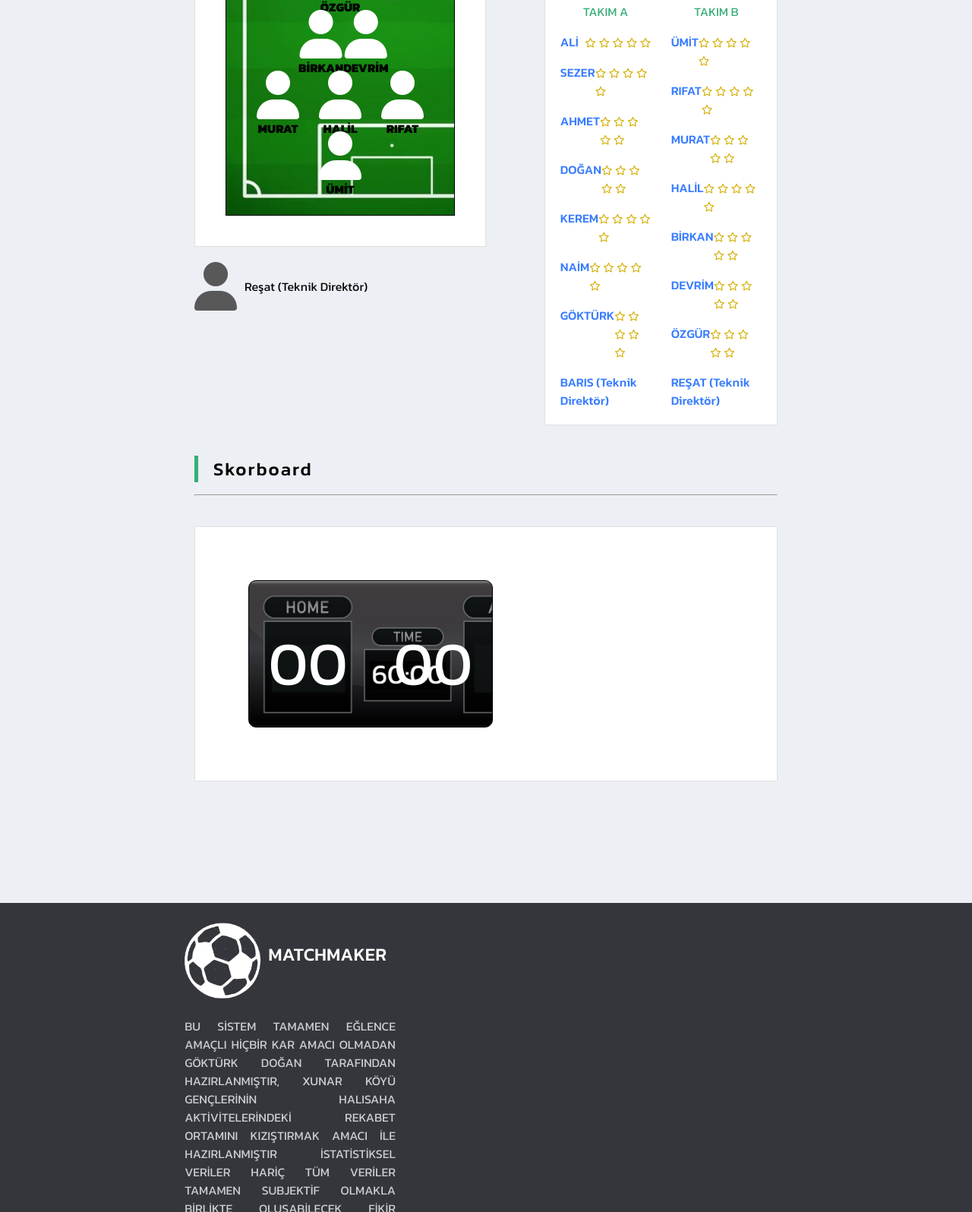
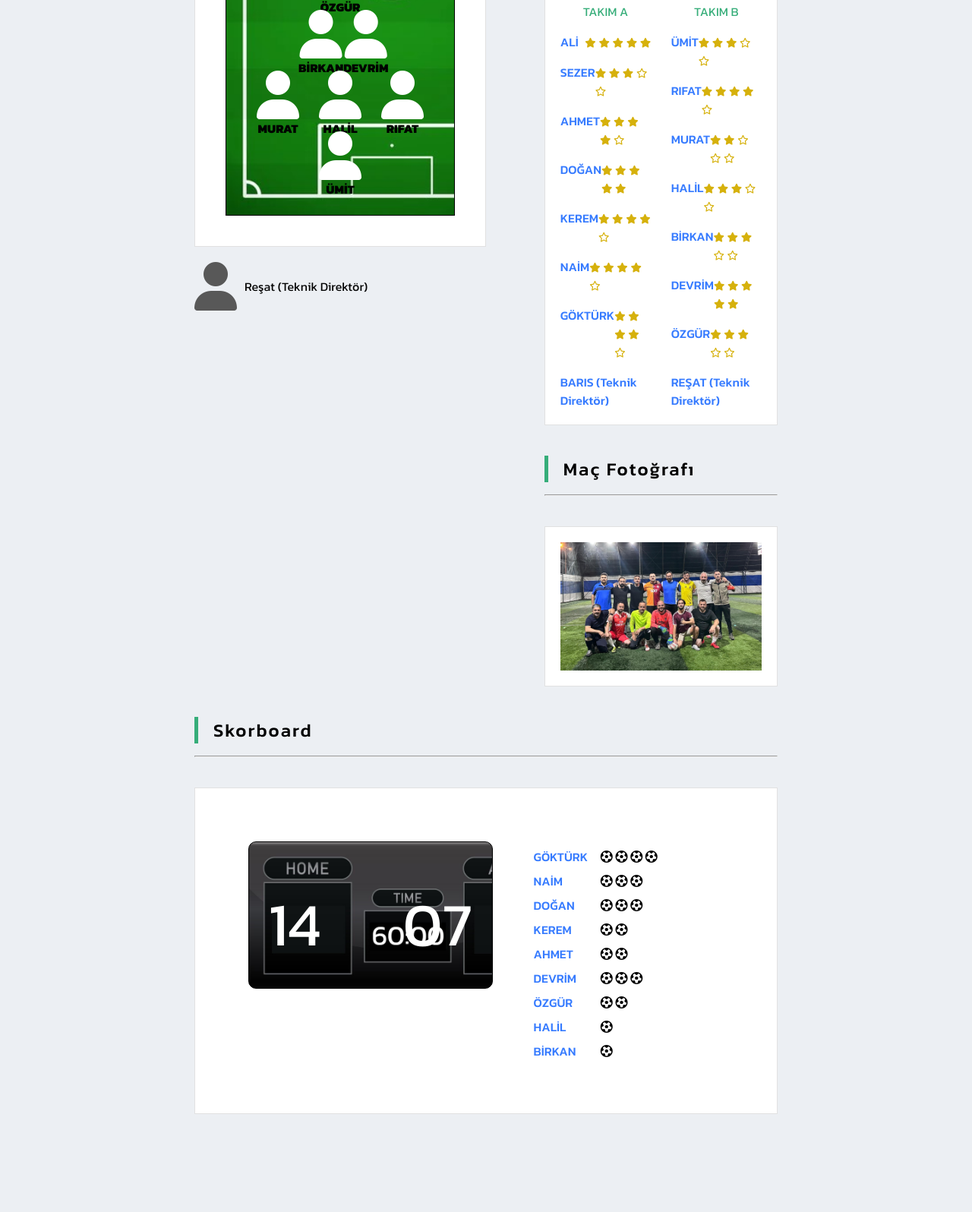
Before and after one commit to gokturkdogan/xunar-sports, a plain HTML site: page detailPages/matches/5Temmuz.html in a window 1280 px wide. Shown: the part 776-2372 px from the top of the page at 76% size. Drawn offline with Linux system fonts and the light colour scheme; a web font is replaced by a local one.

Commit message:
match details added

```diff
--- a/assets/css/matchDetail.css
+++ b/assets/css/matchDetail.css
@@ -350,3 +350,7 @@ hr {
 .matchDetail__coach i{
     margin-right: 10px;
 }
+
+.matchDetail__photo {
+    max-width: 100%;
+}
--- a/assets/css/players.css
+++ b/assets/css/players.css
@@ -277,3 +277,8 @@ hr {
         margin: 0;
     }
 }
+
+.-coach {
+    justify-content: flex-end;
+    margin: 0;
+}
--- a/detailPages/matches/5Temmuz.html
+++ b/detailPages/matches/5Temmuz.html
@@ -152,19 +152,19 @@
                             <div class="matchDetail__squadContentTeamItem">
                                 <a href="">ALİ</a>
                                 <span class="matchDetail__squadPoint">
-                                    <i class="fa-regular fa-star"></i>
-                                    <i class="fa-regular fa-star"></i>
-                                    <i class="fa-regular fa-star"></i>
-                                    <i class="fa-regular fa-star"></i>
-                                    <i class="fa-regular fa-star"></i>
+                                    <i class="fa-solid fa-star"></i>
+                                    <i class="fa-solid fa-star"></i>
+                                    <i class="fa-solid fa-star"></i>
+                                    <i class="fa-solid fa-star"></i>
+                                    <i class="fa-solid fa-star"></i>
                                 </span>
                             </div>
                             <div class="matchDetail__squadContentTeamItem">
                                 <a href="">SEZER</a>
                                 <span class="matchDetail__squadPoint">
-                                    <i class="fa-regular fa-star"></i>
-                                    <i class="fa-regular fa-star"></i>
-                                    <i class="fa-regular fa-star"></i>
+                                    <i class="fa-solid fa-star"></i>
+                                    <i class="fa-solid fa-star"></i>
+                                    <i class="fa-solid fa-star"></i>
                                     <i class="fa-regular fa-star"></i>
                                     <i class="fa-regular fa-star"></i>
                                 </span>
@@ -172,50 +172,50 @@
                             <div class="matchDetail__squadContentTeamItem">
                                 <a href="">AHMET</a>
                                 <span class="matchDetail__squadPoint">
-                                    <i class="fa-regular fa-star"></i>
-                                    <i class="fa-regular fa-star"></i>
-                                    <i class="fa-regular fa-star"></i>
-                                    <i class="fa-regular fa-star"></i>
+                                    <i class="fa-solid fa-star"></i>
+                                    <i class="fa-solid fa-star"></i>
+                                    <i class="fa-solid fa-star"></i>
+                                    <i class="fa-solid fa-star"></i>
                                     <i class="fa-regular fa-star"></i>
                                 </span>
                             </div>
                             <div class="matchDetail__squadContentTeamItem">
                                 <a href="">DOĞAN</a>
                                 <span class="matchDetail__squadPoint">
-                                    <i class="fa-regular fa-star"></i>
-                                    <i class="fa-regular fa-star"></i>
-                                    <i class="fa-regular fa-star"></i>
-                                    <i class="fa-regular fa-star"></i>
-                                    <i class="fa-regular fa-star"></i>
+                                    <i class="fa-solid fa-star"></i>
+                                    <i class="fa-solid fa-star"></i>
+                                    <i class="fa-solid fa-star"></i>
+                                    <i class="fa-solid fa-star"></i>
+                                    <i class="fa-solid fa-star"></i>
                                 </span>
                             </div>
                             <div class="matchDetail__squadContentTeamItem">
                                 <a href="">KEREM</a>
                                 <span class="matchDetail__squadPoint">
-                                    <i class="fa-regular fa-star"></i>
-                                    <i class="fa-regular fa-star"></i>
-                                    <i class="fa-regular fa-star"></i>
-                                    <i class="fa-regular fa-star"></i>
+                                    <i class="fa-solid fa-star"></i>
+                                    <i class="fa-solid fa-star"></i>
+                                    <i class="fa-solid fa-star"></i>
+                                    <i class="fa-solid fa-star"></i>
                                     <i class="fa-regular fa-star"></i>
                                 </span>
                             </div>
                             <div class="matchDetail__squadContentTeamItem">
                                 <a href="">NAİM</a>
                                 <span class="matchDetail__squadPoint">
-                                    <i class="fa-regular fa-star"></i>
-                                    <i class="fa-regular fa-star"></i>
-                                    <i class="fa-regular fa-star"></i>
-                                    <i class="fa-regular fa-star"></i>
+                                    <i class="fa-solid fa-star"></i>
+                                    <i class="fa-solid fa-star"></i>
+                                    <i class="fa-solid fa-star"></i>
+                                    <i class="fa-solid fa-star"></i>
                                     <i class="fa-regular fa-star"></i>
                                 </span>
                             </div>
                             <div class="matchDetail__squadContentTeamItem">
                                 <a href="">GÖKTÜRK</a>
                                 <span class="matchDetail__squadPoint">
-                                    <i class="fa-regular fa-star"></i>
-                                    <i class="fa-regular fa-star"></i>
-                                    <i class="fa-regular fa-star"></i>
-                                    <i class="fa-regular fa-star"></i>
+                                    <i class="fa-solid fa-star"></i>
+                                    <i class="fa-solid fa-star"></i>
+                                    <i class="fa-solid fa-star"></i>
+                                    <i class="fa-solid fa-star"></i>
                                     <i class="fa-regular fa-star"></i>
                                 </span>
                             </div>
@@ -230,9 +230,9 @@
                             <div class="matchDetail__squadContentTeamItem">
                                 <a href="">ÜMİT</a>
                                 <span class="matchDetail__squadPoint">
-                                    <i class="fa-regular fa-star"></i>
-                                    <i class="fa-regular fa-star"></i>
-                                    <i class="fa-regular fa-star"></i>
+                                    <i class="fa-solid fa-star"></i>
+                                    <i class="fa-solid fa-star"></i>
+                                    <i class="fa-solid fa-star"></i>
                                     <i class="fa-regular fa-star"></i>
                                     <i class="fa-regular fa-star"></i>
                                 </span>
@@ -240,18 +240,18 @@
                             <div class="matchDetail__squadContentTeamItem">
                                 <a href="">RIFAT</a>
                                 <span class="matchDetail__squadPoint">
-                                    <i class="fa-regular fa-star"></i>
-                                    <i class="fa-regular fa-star"></i>
-                                    <i class="fa-regular fa-star"></i>
-                                    <i class="fa-regular fa-star"></i>
+                                    <i class="fa-solid fa-star"></i>
+                                    <i class="fa-solid fa-star"></i>
+                                    <i class="fa-solid fa-star"></i>
+                                    <i class="fa-solid fa-star"></i>
                                     <i class="fa-regular fa-star"></i>
                                 </span>
                             </div>
                             <div class="matchDetail__squadContentTeamItem">
                                 <a href="">MURAT</a>
                                 <span class="matchDetail__squadPoint">
-                                    <i class="fa-regular fa-star"></i>
-                                    <i class="fa-regular fa-star"></i>
+                                    <i class="fa-solid fa-star"></i>
+                                    <i class="fa-solid fa-star"></i>
                                     <i class="fa-regular fa-star"></i>
                                     <i class="fa-regular fa-star"></i>
                                     <i class="fa-regular fa-star"></i>
@@ -260,9 +260,9 @@
                             <div class="matchDetail__squadContentTeamItem">
                                 <a href="">HALİL</a>
                                 <span class="matchDetail__squadPoint">
-                                    <i class="fa-regular fa-star"></i>
-                                    <i class="fa-regular fa-star"></i>
-                                    <i class="fa-regular fa-star"></i>
+                                    <i class="fa-solid fa-star"></i>
+                                    <i class="fa-solid fa-star"></i>
+                                    <i class="fa-solid fa-star"></i>
                                     <i class="fa-regular fa-star"></i>
                                     <i class="fa-regular fa-star"></i>
                                 </span>
@@ -270,9 +270,9 @@
                             <div class="matchDetail__squadContentTeamItem">
                                 <a href="">BİRKAN</a>
                                 <span class="matchDetail__squadPoint">
-                                    <i class="fa-regular fa-star"></i>
-                                    <i class="fa-regular fa-star"></i>
-                                    <i class="fa-regular fa-star"></i>
+                                    <i class="fa-solid fa-star"></i>
+                                    <i class="fa-solid fa-star"></i>
+                                    <i class="fa-solid fa-star"></i>
                                     <i class="fa-regular fa-star"></i>
                                     <i class="fa-regular fa-star"></i>
                                 </span>
@@ -280,19 +280,19 @@
                             <div class="matchDetail__squadContentTeamItem">
                                 <a href="">DEVRİM</a>
                                 <span class="matchDetail__squadPoint">
-                                    <i class="fa-regular fa-star"></i>
-                                    <i class="fa-regular fa-star"></i>
-                                    <i class="fa-regular fa-star"></i>
-                                    <i class="fa-regular fa-star"></i>
-                                    <i class="fa-regular fa-star"></i>
+                                    <i class="fa-solid fa-star"></i>
+                                    <i class="fa-solid fa-star"></i>
+                                    <i class="fa-solid fa-star"></i>
+                                    <i class="fa-solid fa-star"></i>
+                                    <i class="fa-solid fa-star"></i>
                                 </span>
                             </div>
                             <div class="matchDetail__squadContentTeamItem">
                                 <a href="">ÖZGÜR</a>
                                 <span class="matchDetail__squadPoint">
-                                    <i class="fa-regular fa-star"></i>
-                                    <i class="fa-regular fa-star"></i>
-                                    <i class="fa-regular fa-star"></i>
+                                    <i class="fa-solid fa-star"></i>
+                                    <i class="fa-solid fa-star"></i>
+                                    <i class="fa-solid fa-star"></i>
                                     <i class="fa-regular fa-star"></i>
                                     <i class="fa-regular fa-star"></i>
                                 </span>
@@ -301,6 +301,15 @@
                                 <a href="">REŞAT (Teknik Direktör)</a>
                             </div>
                         </div>
+                    </div>
+                </div>
+                <div class="matchDeail__squad">
+                    <div class="matchDetail__header">
+                        <span class="matchDetail__headerTitle">Maç Fotoğrafı</span>
+                    </div>
+                    <hr>
+                    <div class="matchDetail__squadContent">
+                        <img class="matchDetail__photo" src="../../assets/images/matches/5temmuz.jpeg" alt="match_photo">
                     </div>
                 </div>
             </div>
@@ -314,19 +323,77 @@
                 <!-- <img src="../../assets/images/staticPhotos/scoreboard.jpg" alt="Skorboard"> -->
                 <div class="matchDetail__scoreBoard">
                     <div class="matchDetail__scoreBoardContent">
-                        <span class="matchDetail__scoreBoardScore">00</span>
-                        <span class="matchDetail__scoreBoardScore">00</span>
+                        <span class="matchDetail__scoreBoardScore">14</span>
+                        <span class="matchDetail__scoreBoardScore">07</span>
                     </div>
                 </div>
                 <div class="matchDetail__scoresContentGoals">
-                    <!--                     <div class="matchDetail__scoresContentGoalsItem">
+                    <div class="matchDetail__scoresContentGoalsItem">
                         <a href="">GÖKTÜRK</a>
                         <div class="matchDetail__scoresContentGoalsItemStars">
                             <i class="fa-regular fa-futbol"></i>
                             <i class="fa-regular fa-futbol"></i>
                             <i class="fa-regular fa-futbol"></i>
+                            <i class="fa-regular fa-futbol"></i>
                         </div>
-                    </div> -->
+                    </div>
+                    <div class="matchDetail__scoresContentGoalsItem">
+                        <a href="">NAİM</a>
+                        <div class="matchDetail__scoresContentGoalsItemStars">
+                            <i class="fa-regular fa-futbol"></i>
+                            <i class="fa-regular fa-futbol"></i>
+                            <i class="fa-regular fa-futbol"></i>
+                        </div>
+                    </div>
+                    <div class="matchDetail__scoresContentGoalsItem">
+                        <a href="">DOĞAN</a>
+                        <div class="matchDetail__scoresContentGoalsItemStars">
+                            <i class="fa-regular fa-futbol"></i>
+                            <i class="fa-regular fa-futbol"></i>
+                            <i class="fa-regular fa-futbol"></i>
+                        </div>
+                    </div>
+                    <div class="matchDetail__scoresContentGoalsItem">
+                        <a href="">KEREM</a>
+                        <div class="matchDetail__scoresContentGoalsItemStars">
+                            <i class="fa-regular fa-futbol"></i>
+                            <i class="fa-regular fa-futbol"></i>
+                        </div>
+                    </div>
+                    <div class="matchDetail__scoresContentGoalsItem">
+                        <a href="">AHMET</a>
+                        <div class="matchDetail__scoresContentGoalsItemStars">
+                            <i class="fa-regular fa-futbol"></i>
+                            <i class="fa-regular fa-futbol"></i>
+                        </div>
+                    </div>
+                    <div class="matchDetail__scoresContentGoalsItem">
+                        <a href="">DEVRİM</a>
+                        <div class="matchDetail__scoresContentGoalsItemStars">
+                            <i class="fa-regular fa-futbol"></i>
+                            <i class="fa-regular fa-futbol"></i>
+                            <i class="fa-regular fa-futbol"></i>
+                        </div>
+                    </div>
+                    <div class="matchDetail__scoresContentGoalsItem">
+                        <a href="">ÖZGÜR</a>
+                        <div class="matchDetail__scoresContentGoalsItemStars">
+                            <i class="fa-regular fa-futbol"></i>
+                            <i class="fa-regular fa-futbol"></i>
+                        </div>
+                    </div>
+                    <div class="matchDetail__scoresContentGoalsItem">
+                        <a href="">HALİL</a>
+                        <div class="matchDetail__scoresContentGoalsItemStars">
+                            <i class="fa-regular fa-futbol"></i>
+                        </div>
+                    </div>
+                    <div class="matchDetail__scoresContentGoalsItem">
+                        <a href="">BİRKAN</a>
+                        <div class="matchDetail__scoresContentGoalsItemStars">
+                            <i class="fa-regular fa-futbol"></i>
+                        </div>
+                    </div>
                 </div>
             </div>
         </div>
```
Also changed, not shown: coachs.html (+11 -2 lines), detailPages/facilities/pazar.html (+5 -5 lines), index.html (+1 -1 lines), players.html (+52 -52 lines), assets/images/matches/5temmuz.jpeg (added).
